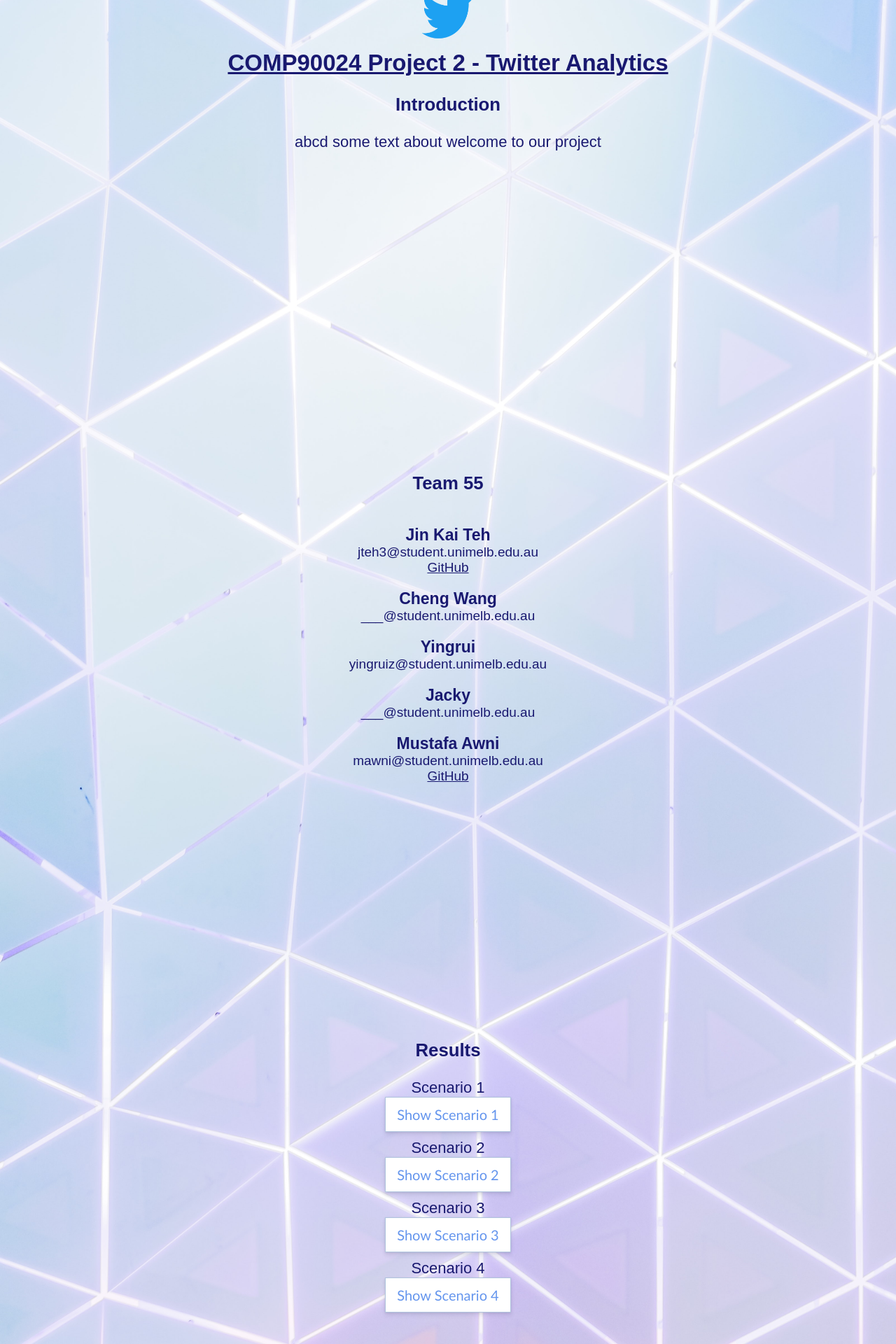
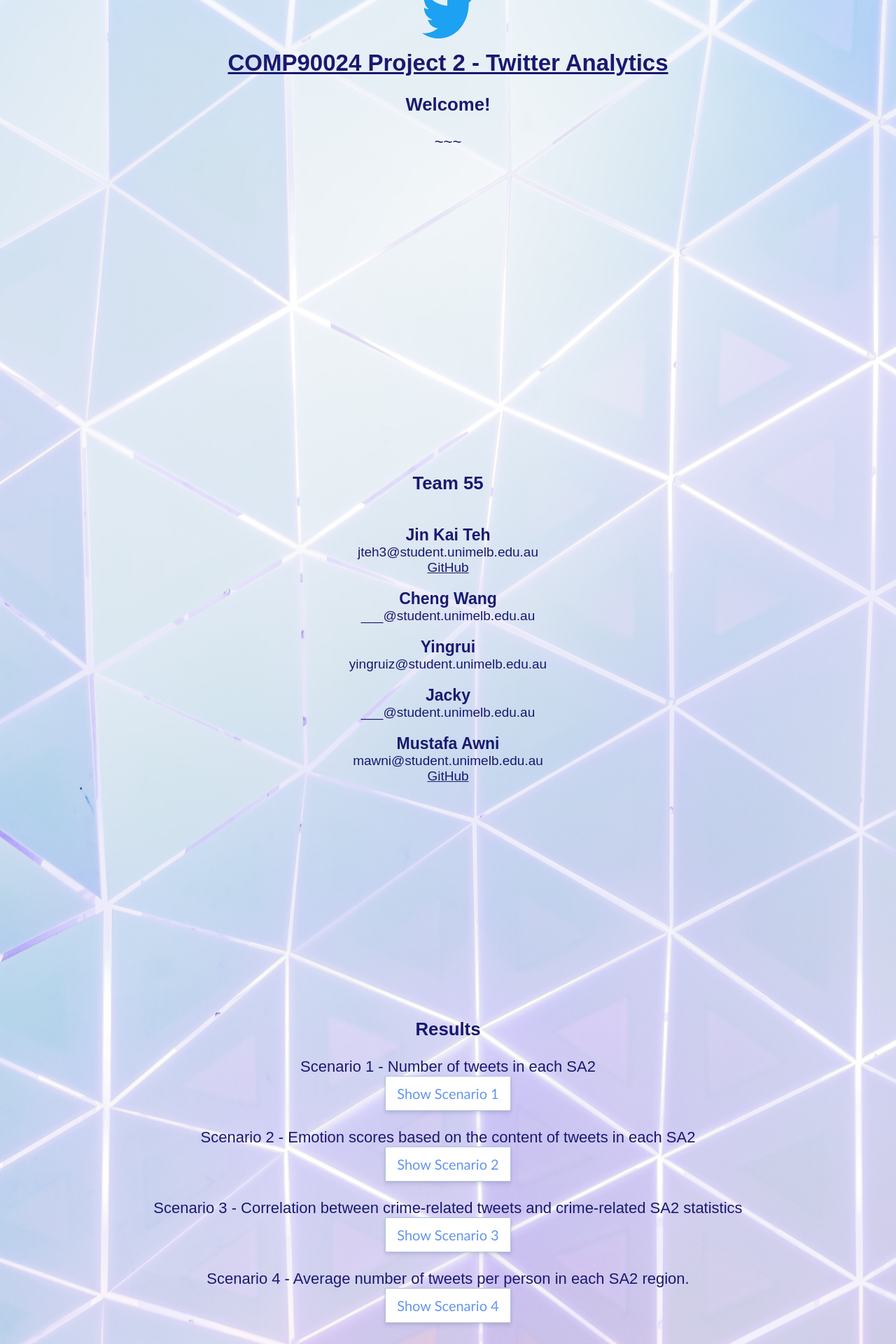
Before and after one commit to mawni/CityAnalytics, a React (Create React App) app in the folder ccc-frontend/: page / in a window 1280 px wide. Shown: the part 320-2240 px from the top of the page at 70% size. Built offline with nearby package versions, Linux system fonts and the light colour scheme.

Commit message:
added gh-pages build for website

```diff
--- a/ccc-frontend/package.json
+++ b/ccc-frontend/package.json
@@ -1,5 +1,6 @@
 {
   "name": "ccc-frontend",
+  "homepage": "https://mawni.github.io/CityAnalytics",
   "version": "0.1.0",
   "private": true,
   "dependencies": {
@@ -7,6 +8,7 @@
     "@testing-library/react": "^11.2.6",
     "@testing-library/user-event": "^12.8.3",
     "axios": "^0.21.1",
+    "gh-pages": "^3.1.0",
     "mapbox-gl": "^2.2.0",
     "react": "^17.0.2",
     "react-dom": "^17.0.2",
@@ -17,7 +19,9 @@
     "start": "react-scripts start",
     "build": "react-scripts build",
     "test": "react-scripts test",
-    "eject": "react-scripts eject"
+    "eject": "react-scripts eject",
+    "predeploy": "npm run build",
+    "deploy": "gh-pages -d build"
   },
   "eslintConfig": {
     "extends": [
--- a/ccc-frontend/src/App.css
+++ b/ccc-frontend/src/App.css
@@ -104,6 +104,7 @@ nav {
   font-weight:100;
   font-size: 20px;
 }
+
 button {
   background-color: white;
   box-shadow: rgba(50, 50, 93, 0.11) 0px 4px 6px, rgba(0, 0, 0, 0.08) 0px 1px 3px;
@@ -116,7 +117,7 @@ button {
   font-family:'Trebuchet MS', 'Lucida Sans Unicode', 'Lucida Grande', 'Lucida Sans', Arial, sans-serif;
   font-size: 20px;
   font-weight:500;
-  margin-bottom: 10px;
+  margin-bottom: 25px;
   cursor: pointer;
 }
 
@@ -145,5 +146,9 @@ button {
 .home-section img {
   margin-bottom: 10px;
   width: 80px;
-   height: 80px;
+  height: 80px;
 }
+
+.map-box-wrapper p {
+  font-size: 15px;
+}
--- a/ccc-frontend/src/App.js
+++ b/ccc-frontend/src/App.js
@@ -64,7 +64,7 @@ class ScenarioButton extends Component {
     } else /* isActive == false */ {
       return (
         <div>
-          <button onClick={this.doRequest}>
+          <button onClick={this.handleShow}>
             Show {this.props.name}
           </button>
         </div>
@@ -82,6 +82,7 @@ class Map1 extends Component {
       lng: 135.542630,
       lat: -27.530812,
       zoom: 3.89
+      // the current state values align with a centered view of Australia
     };
     this.mapContainer = React.createRef();
   }
@@ -99,8 +100,8 @@ class Map1 extends Component {
 
   render(){
     return(
-      <div>
-        <p>MapBox</p>
+      <div class="map-box-wrapper">
+        <p>MapBox - Please zoom in to view the Statistical Area Level 2 (SA2) Regions</p>
         <div ref={this.mapContainer} className="map-container" />
       </div>
     )
@@ -134,9 +135,9 @@ function App() {
             <img src="/twitter.png" alt=""></img>
             <h1>COMP90024 Project 2 - Twitter Analytics</h1>
             <br></br>
-            <h3>Introduction</h3>
+            <h3>Welcome!</h3>
             <br></br>
-            <p>abcd some text about welcome to our project</p>
+            <p>~~~</p>
           </section>
 
           <section id="team" class="team-section">
@@ -165,13 +166,13 @@ function App() {
             {/* section for the actual data of the project */}
             <h3>Results</h3>
             <br></br>
-            <p>Scenario 1</p>
+            <p>Scenario 1 - Number of tweets in each SA2</p>
             <ScenarioButton name="Scenario 1"></ScenarioButton>
-            <p>Scenario 2</p>
+            <p>Scenario 2 - Emotion scores based on the content of tweets in each SA2</p>
             <ScenarioButton name="Scenario 2"></ScenarioButton>
-            <p>Scenario 3</p>
+            <p>Scenario 3 - Correlation between crime-related tweets and crime-related SA2 statistics</p>
             <ScenarioButton name="Scenario 3"></ScenarioButton>
-            <p>Scenario 4</p>
+            <p>Scenario 4 - Average number of tweets per person in each SA2 region.</p>
             <ScenarioButton name="Scenario 4"></ScenarioButton>
             <br></br>
           </section>
```
Also changed, not shown: 1 other file (tests, documents, lock files or other folders).
